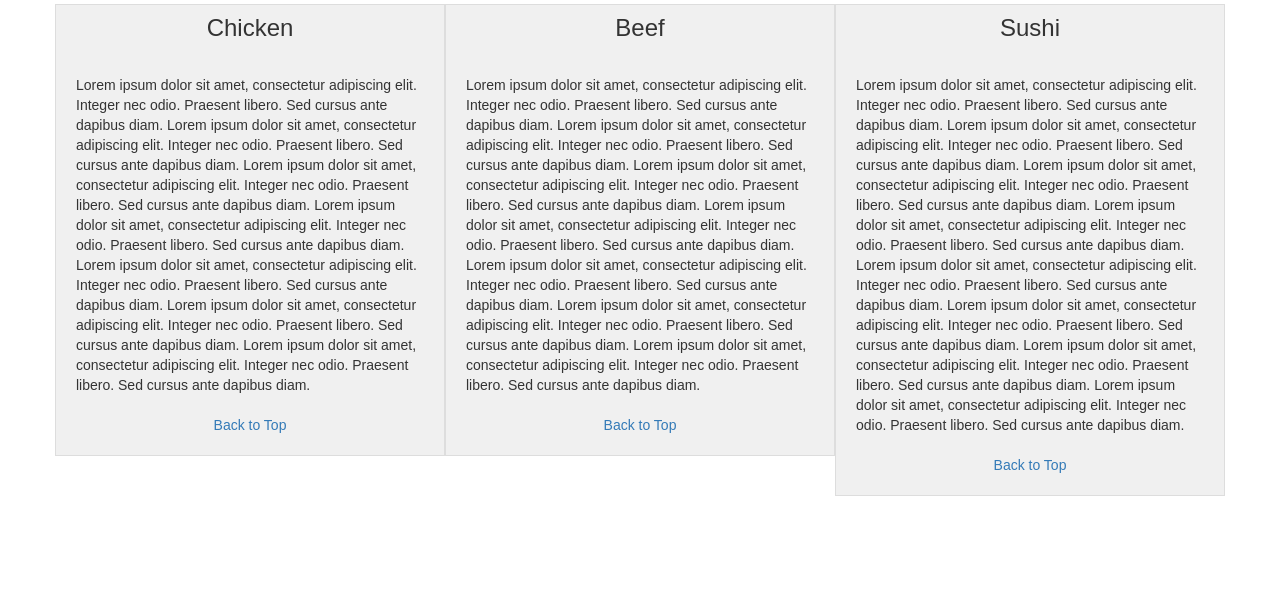
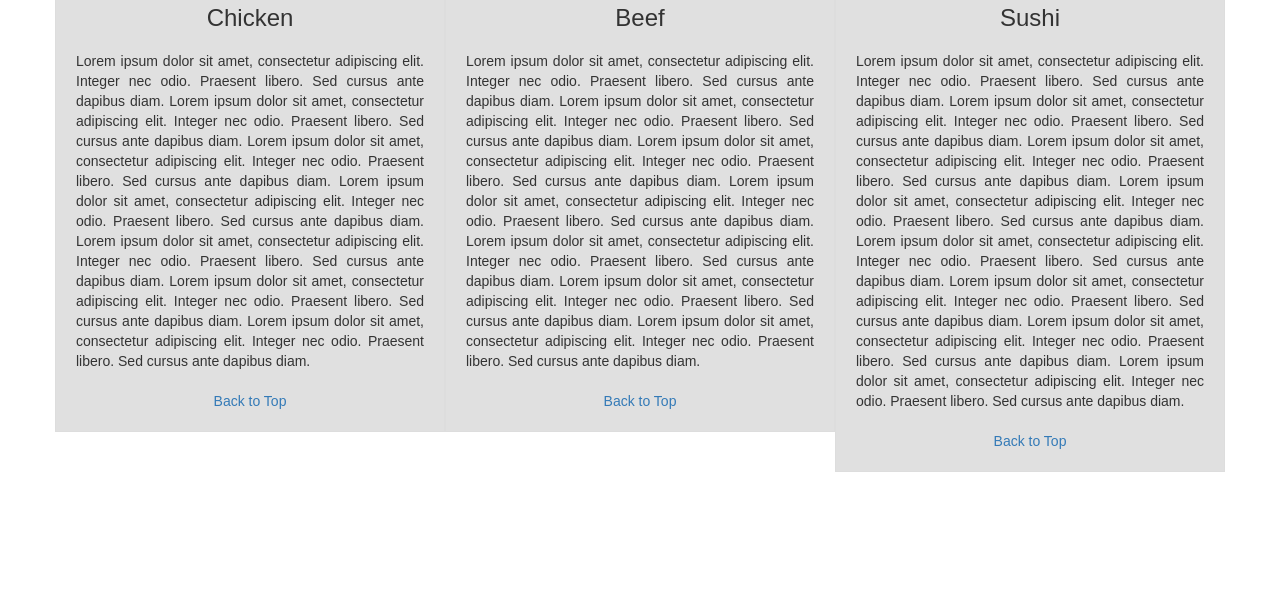
Before and after one commit to Rafaelaawar/JHU-Module-3-solution, a plain HTML site: page index.html in a window 1280 px wide. Shown: the part 198-800 px from the top of the page. Drawn offline with nearby package versions, Linux system fonts and the light colour scheme.

Commit message:
Update styles.css

```diff
--- a/styles.css
+++ b/styles.css
@@ -11,6 +11,10 @@ body {
 }
 
 /* Navbar styling */
+.navbar {
+  margin-bottom: 0;
+}
+
 .navbar-brand {
   font-size: 1.5em;
 }
@@ -40,24 +44,19 @@ h1, h3 {
 
 /* Section styling */
 .section {
-  height: 700px;
-  background-color: #f0f0f0;
+  background-color: #e0e0e0;
   margin-bottom: 20px;
   padding: 20px;
   border: 1px solid #ddd;
-  position: relative;
 }
 
 .section h3 {
   margin-top: 0;
-  position: absolute;
-  top: 10px;
-  left: 50%;
-  transform: translateX(-50%);
+  text-align: center;
 }
 
 .section p {
-  margin-top: 50px;
+  text-align: justify;
 }
 
 .section a {
```
